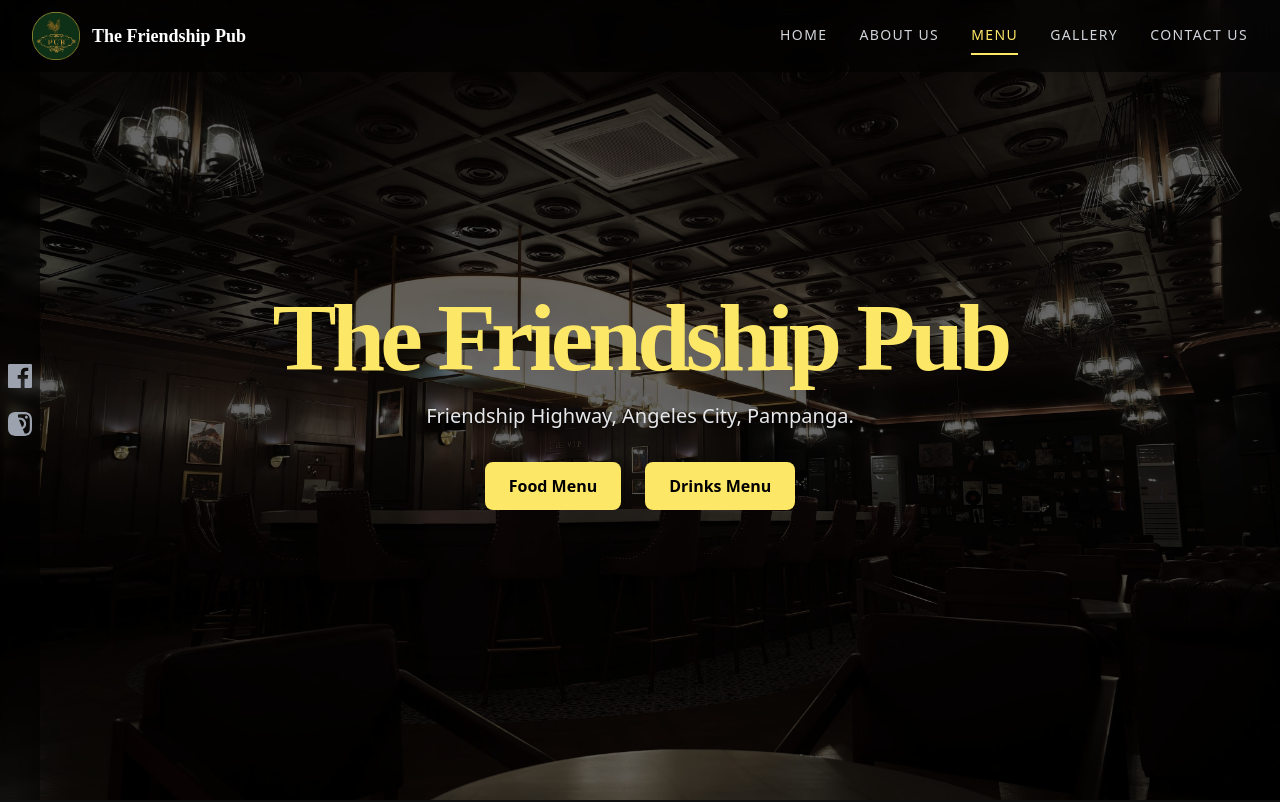
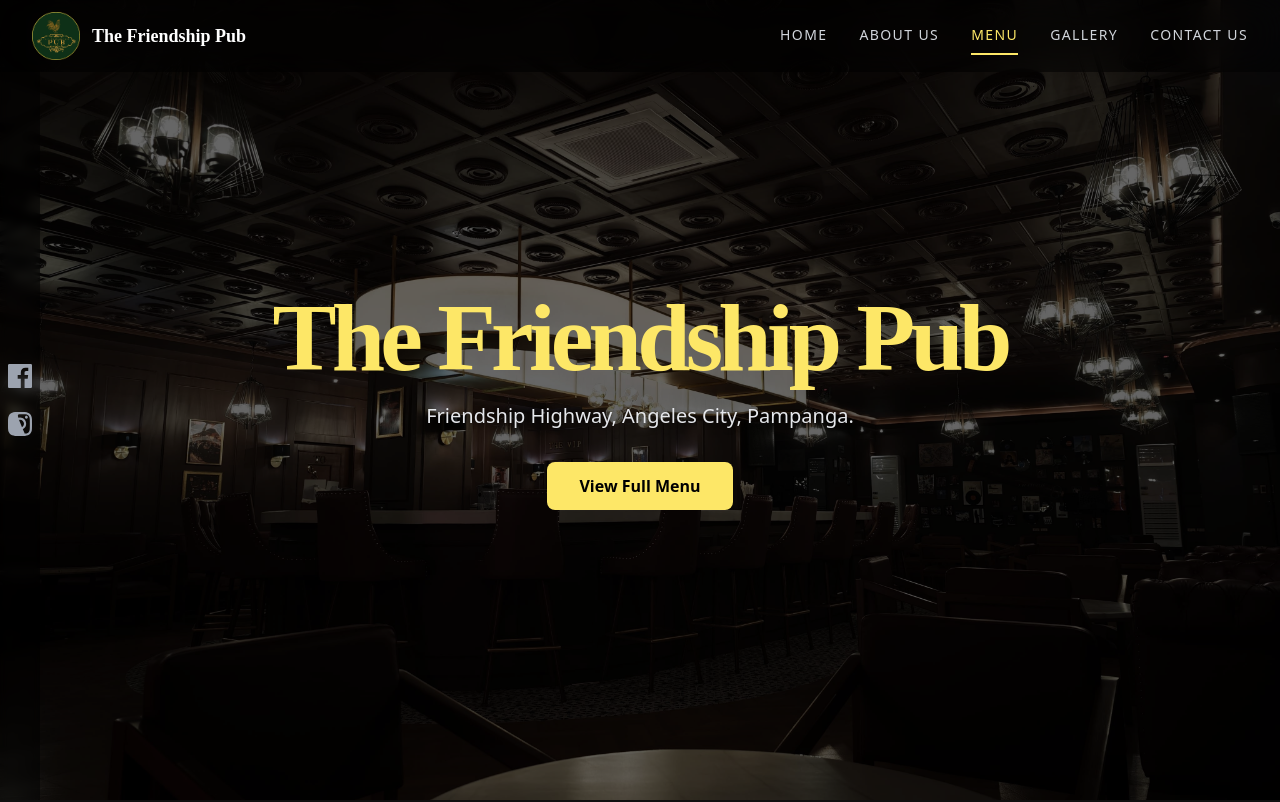
Before and after one commit to dungcadion/the-friendship-pub, a React (Vite) app: page / in a window 1280 px wide. Shown: the top 802 px of the page. Built offline with nearby package versions, Linux system fonts and the light colour scheme.

Commit message:
feat(menu): update menu to v2 and remove loading states

```diff
--- a/src/App.jsx
+++ b/src/App.jsx
@@ -160,23 +160,13 @@ const HomeSection = () => (
       <p className="text-base md:text-lg lg:text-xl font-light text-gray-200 max-w-2xl mx-auto [text-shadow:0_2px_4px_rgba(0,0,0,0.5)]">
         Friendship Highway, Angeles City, Pampanga.
       </p>
-      <div className="flex flex-col md:flex-row justify-center gap-6 mt-8">
-        <a
-          href={foodMenuPdf}
-          target="_blank"
-          rel="noopener noreferrer"
-          className="bg-[#FDE767] text-black font-bold py-3 px-6 rounded-lg hover:bg-yellow-300 transition-colors"
+      <div className="flex justify-center mt-8">
+        <button
+          onClick={() => window.open(foodMenuPdf, "_blank")}
+          className="bg-[#FDE767] text-black font-bold py-3 px-8 rounded-lg hover:bg-yellow-300 transition-colors"
         >
-          Food Menu
-        </a>
-        <a
-          href={drinksMenuPdf}
-          target="_blank"
-          rel="noopener noreferrer"
-          className="bg-[#FDE767] text-black font-bold py-3 px-6 rounded-lg hover:bg-yellow-300 transition-colors"
-        >
-          Drinks Menu
-        </a>
+          View Full Menu
+        </button>
       </div>
     </div>
   </section>
@@ -234,20 +224,8 @@ const cocktailImages = [
 ];
 
 const MenuSection = () => {
-  const [loadingPdf, setLoadingPdf] = useState(null); // This state will track which PDF is "loading"
-
-  // This function handles the click event
-  const handlePdfClick = (pdfUrl, pdfType) => {
-    // 1. Set the loading state to show the "Loading..." text
-    setLoadingPdf(pdfType);
-
-    // 2. Open the PDF in a new tab
-    window.open(pdfUrl, "_blank");
-
-    // 3. After 3 seconds, reset the state to hide the loading text
-    setTimeout(() => {
-      setLoadingPdf(null);
-    }, 3000);
+  const handlePdfClick = () => {
+    window.open(foodMenuPdf, "_blank");
   };
 
   return (
@@ -292,31 +270,13 @@ const MenuSection = () => {
           <p className="text-lg text-gray-400 mt-4 max-w-2xl mx-auto">
             View our full selection of food and drinks.
           </p>
-          <div className="flex flex-col md:flex-row justify-center gap-6 mt-8">
-            <a
-              href={foodMenuPdf}
-              onClick={(e) => {
-                e.preventDefault(); // Stop the link from opening immediately
-                handlePdfClick(foodMenuPdf, "food");
-              }}
-              target="_blank"
-              rel="noopener noreferrer"
-              className="bg-[#FDE767] text-black font-bold py-3 px-6 rounded-lg hover:bg-yellow-300 transition-colors"
+          <div className="flex justify-center mt-8">
+            <button
+              onClick={handlePdfClick}
+              className="bg-[#FDE767] text-black font-bold py-3 px-8 rounded-lg hover:bg-yellow-300 transition-colors"
             >
-              {loadingPdf === "food" ? "Loading..." : "Food Menu"}
-            </a>
-            <a
-              href={drinksMenuPdf}
-              onClick={(e) => {
-                e.preventDefault(); // Stop the link from opening immediately
-                handlePdfClick(drinksMenuPdf, "drinks");
-              }}
-              target="_blank"
-              rel="noopener noreferrer"
-              className="bg-[#FDE767] text-black font-bold py-3 px-6 rounded-lg hover:bg-yellow-300 transition-colors"
-            >
-              {loadingPdf === "drinks" ? "Loading..." : "Drinks Menu"}
-            </a>
+              View Full Menu
+            </button>
           </div>
         </div>
       </div>
```
Also changed, not shown: 2 other files (tests, documents, lock files or other folders).
